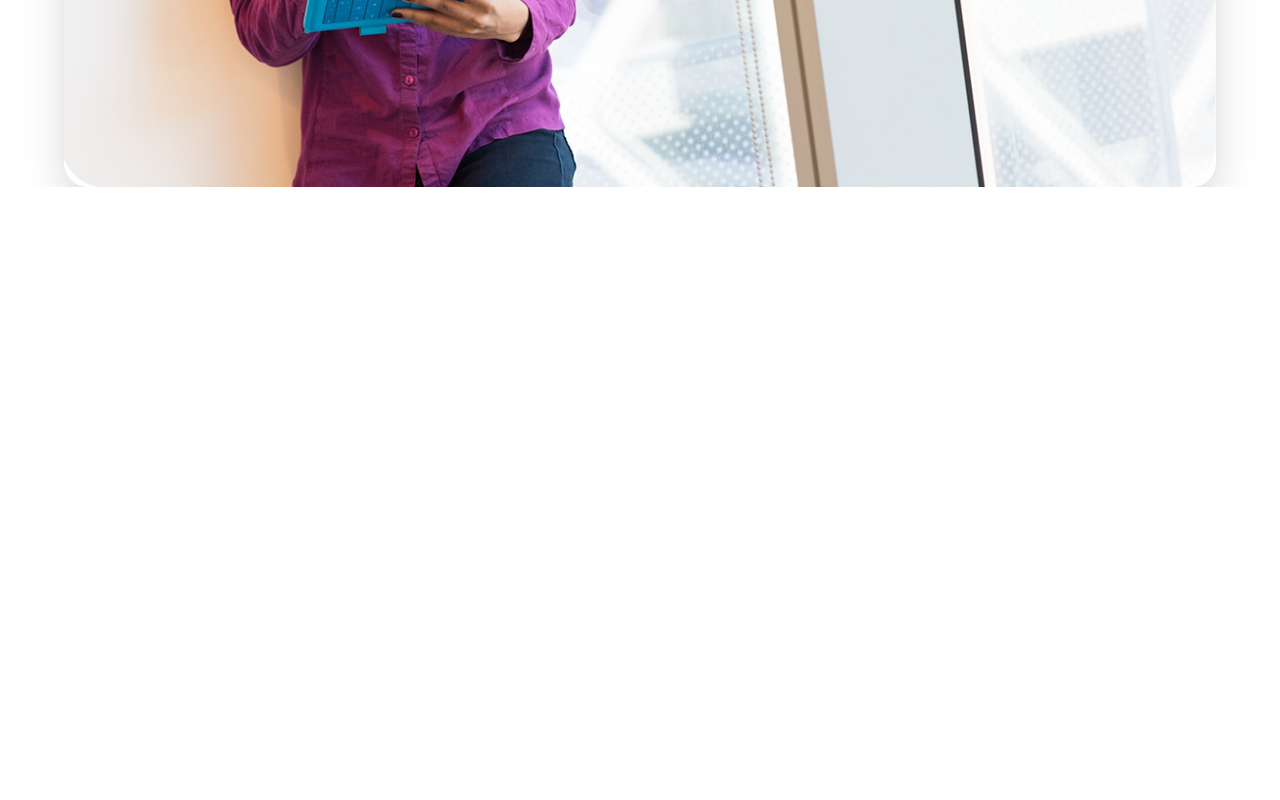
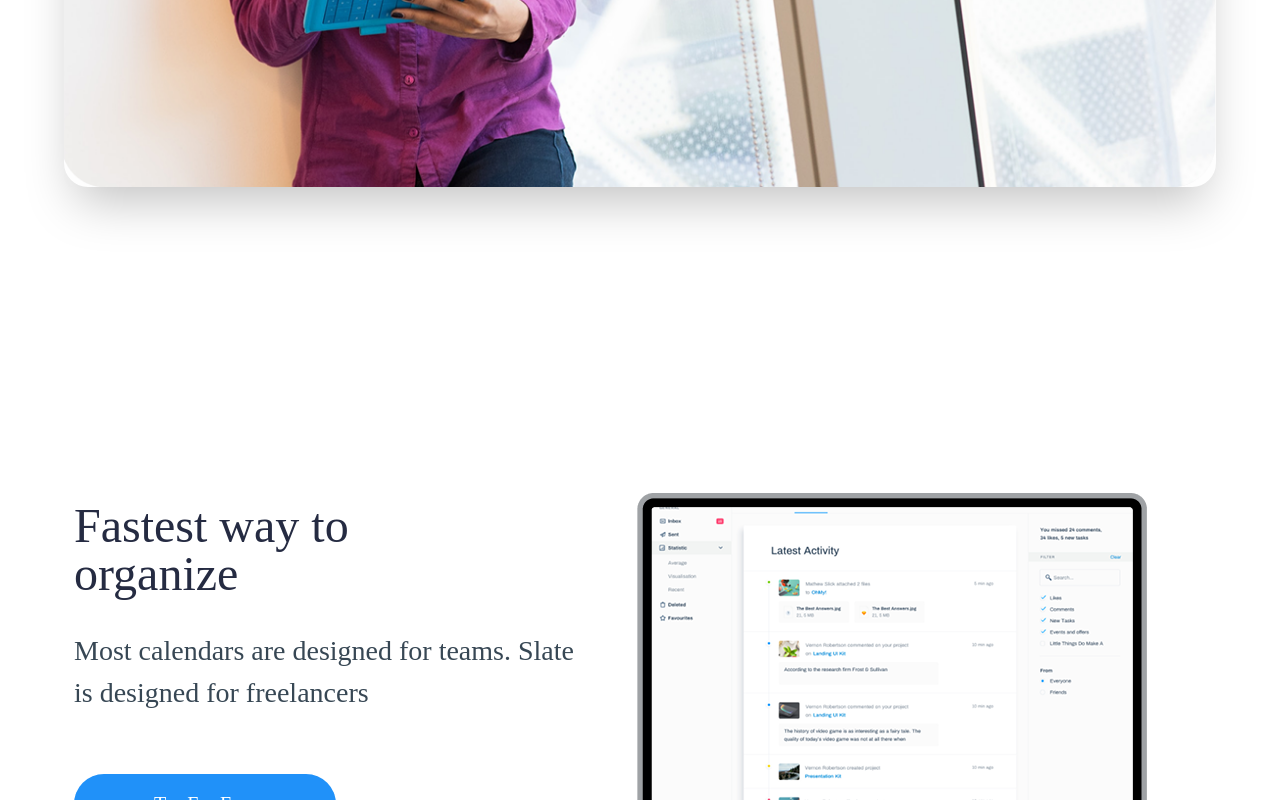
Before and after one commit to amirsamadzadeh/LandingPage, a React (Vite) app: page / in a window 1280 px wide. Shown: the part 2000-2800 px from the top of the page. Before the commit the page ends 2187 px from the top, so only its background shows below. Built offline with nearby package versions, Linux system fonts and the light colour scheme.

Commit message:
feat (main) : add Organize section to main (WIP)

```diff
--- a/src/Components/ButtonTryFree.tsx
+++ b/src/Components/ButtonTryFree.tsx
@@ -1,6 +1,6 @@
 export const ButtonTryFree = () => {
   return (
-    <span className="bg-Primary font-Graphik text-xl py-4 px-16 md:px-17 lg:px-18 xl:px-20 rounded-[35px] max-w-full text-white cursor-pointer">
+    <span className="bg-Primary font-Graphik text-xl py-4 px-16 md:px-17 lg:px-18 xl:px-20 rounded-[35px] max-w-full text-white cursor-pointer ">
       Try For Free
     </span>
   );
--- a/src/Components/Main.tsx
+++ b/src/Components/Main.tsx
@@ -1,9 +1,11 @@
 import { Features } from "./MainComponents/Features";
+import Organize from "./MainComponents/Organize";
 
 export const Main = () => {
   return (
-    <div>
+    <div className="flex flex-col">
       <Features />
+      <Organize />
     </div>
   );
 };
--- a/src/Components/MainComponents/Features.tsx
+++ b/src/Components/MainComponents/Features.tsx
@@ -1,6 +1,6 @@
 export const Features = () => {
   return (
-    <div className="h-screen flex flex-col text-center w-[90%] mx-auto">
+    <div className="min-h-screen flex flex-col text-center w-[90%] mx-auto">
       {/* top section */}
       <div className="w-full flex flex-col mx-auto pt-22 px-[66px] mb-[50px]">
         <h2 className="text-5xl font-Graphik text-firstText mb-4 p-2.5">
--- a/src/Components/MainComponents/Organize.tsx
+++ b/src/Components/MainComponents/Organize.tsx
@@ -1,5 +1,27 @@
+import { ButtonTryFree } from "../ButtonTryFree";
+
 const Organize = () => {
-  return <div className="py-8 px-5 "></div>;
+  return (
+    <div className="flex flex-col w-[90%] mx-auto lg:py-[226px] lg:flex-row lg:justify-between items-center justify-center text-center py-12.5 px-2.5 mt-20 ">
+      {/* titles */}
+
+      <div className="flex flex-col items-start text-start justify-start lg:w-1/2">
+        <h2 className="font-Graphik text-5xl sm:text-6xl lg:text-5xl text-firstText w-[355px]  text-center mb-8 lg:text-start">
+          Fastest way to organize
+        </h2>
+        <span className="font-Graphik text-secondText w-64 mb-20 text-[28px] sm:text-3xl max-w-[285px] lg:hidden">
+          Most calendars are designed for teams.
+        </span>
+        <span className="hidden lg:block font-Graphik text-secondText max-w-[532px] mb-15 text-[28px]">
+          Most calendars are designed for teams. Slate is designed for
+          freelancers
+        </span>
+        <ButtonTryFree />
+      </div>
+      {/* laptop image */}
+      <img src="/photos/mcbookDesktop.png" alt="Laptop" className="lg:w1/2" />
+    </div>
+  );
 };
 
 export default Organize;
```
Also changed, not shown: public/photos/mcbookDesktop.png (added), public/photos/mcbookMobile.png (added).
